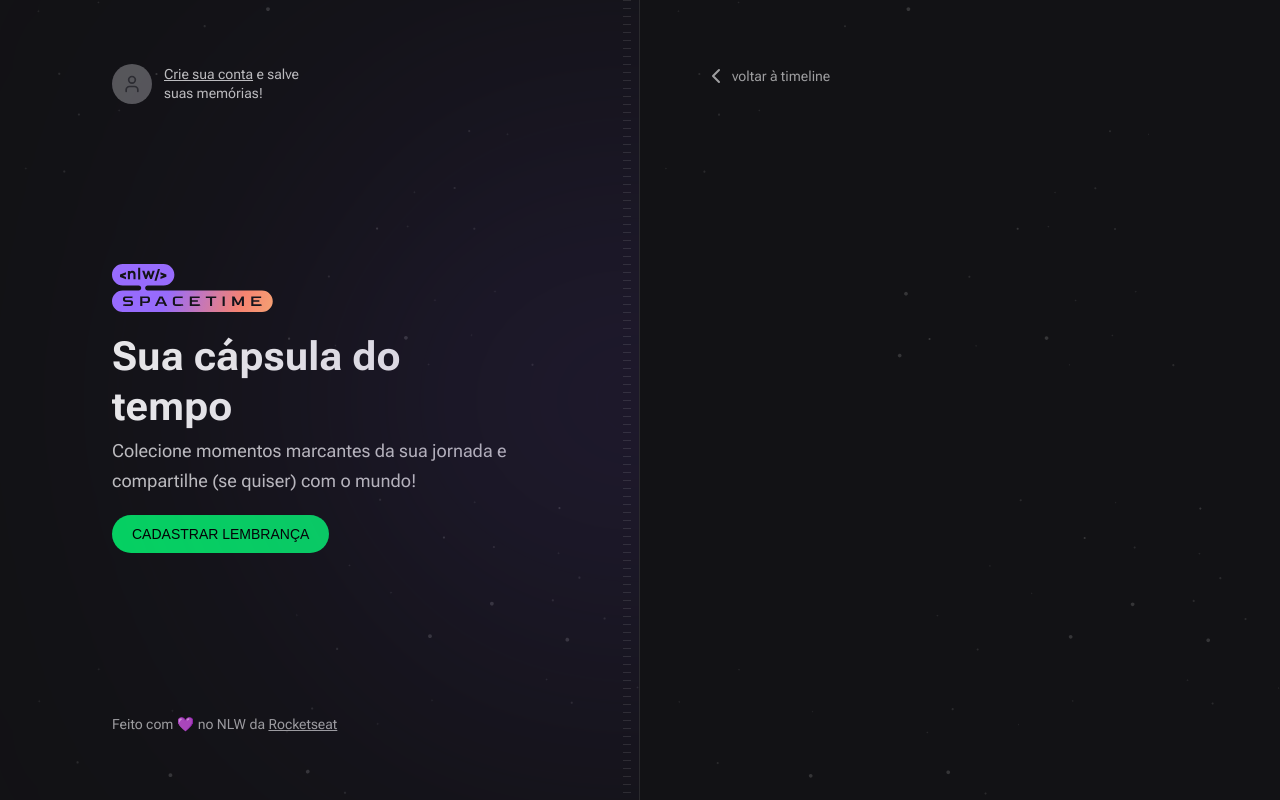
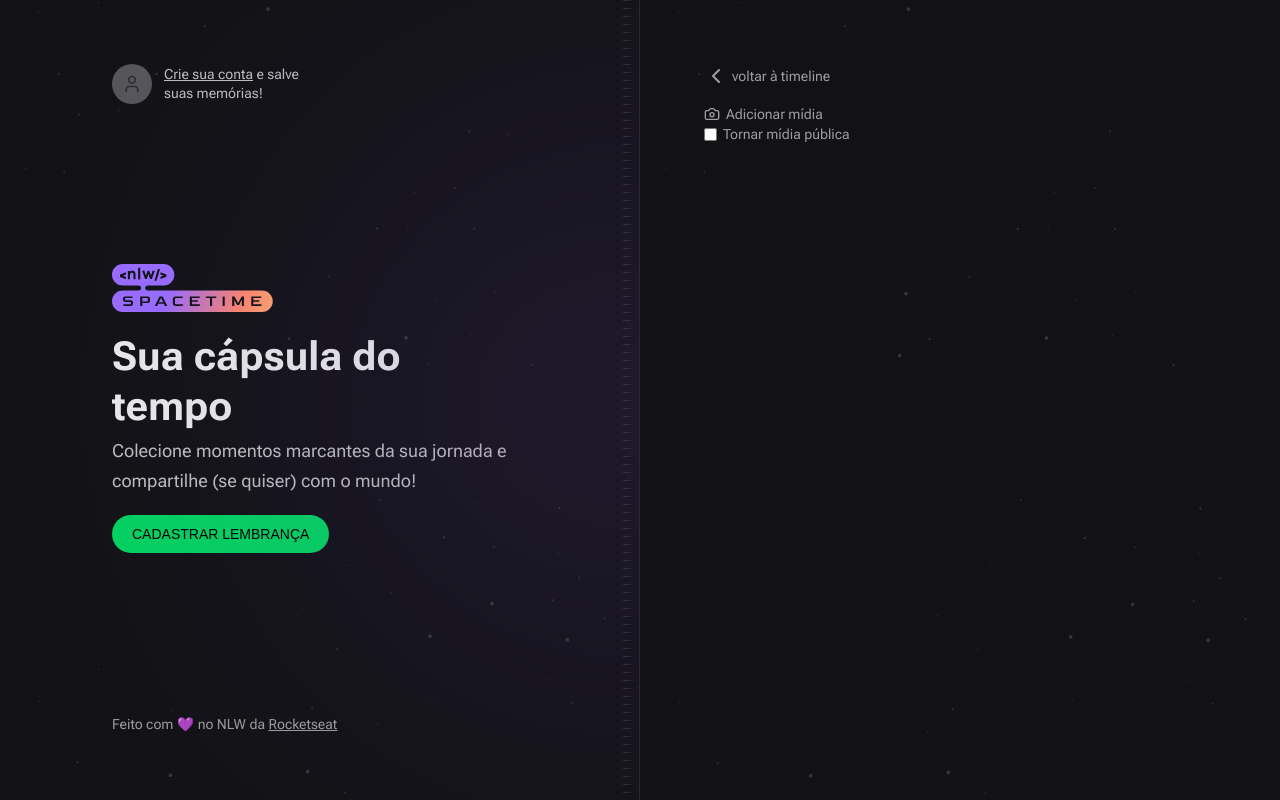
Before and after one commit to daviaxs/spacetime, a Next.js app in the folder web/: page /memories/new in a window 1280 px wide. Built offline with nearby package versions, Linux system fonts and the light colour scheme; no server answers; a web font is replaced by a local one.

Commit message:
Created form in new memories page

```diff
--- a/web/src/app/memories/new/page.tsx
+++ b/web/src/app/memories/new/page.tsx
@@ -1,4 +1,4 @@
-import { ChevronLeft } from 'lucide-react'
+import { Camera, ChevronLeft } from 'lucide-react'
 import Link from 'next/link'
 
 export default function NewMemory() {
@@ -11,6 +11,28 @@
         <ChevronLeft />
         voltar à timeline
       </Link>
+
+      <form className="flex flex-1 flex-col gap-2">
+        <div>
+          <label
+            htmlFor="media"
+            className="flex cursor-pointer items-center gap-1.5 text-sm text-gray-200 transition-colors hover:text-gray-100"
+          >
+            <Camera className="h-4 w-4" />
+            Adicionar mídia
+          </label>
+
+          <label
+            htmlFor="isPublic"
+            className="flex items-center gap-1.5 text-sm text-gray-200 transition-colors hover:text-gray-100"
+          >
+            <input type="checkbox" name="isPublic" id="isPublic" value="true" />
+            Tornar mídia pública
+          </label>
+        </div>
+
+        <input type="file" id="media" className="invisible" />
+      </form>
     </div>
   )
 }
--- a/web/src/shared/components/EmptyMemories.tsx
+++ b/web/src/shared/components/EmptyMemories.tsx
@@ -1,11 +1,16 @@
+import Link from 'next/link'
+
 export function EmptyMemories() {
   return (
     <div className="flex flex-1 items-center justify-center">
       <p className="w-[360px] text-center leading-relaxed">
         Você ainda não registrou nenhuma lembrança, comece a{' '}
-        <a href="" className="underline transition-colors hover:text-gray-50">
+        <Link
+          href="/memories/new"
+          className="underline transition-colors hover:text-gray-50"
+        >
           criar agora!
-        </a>
+        </Link>
       </p>
     </div>
   )
```
